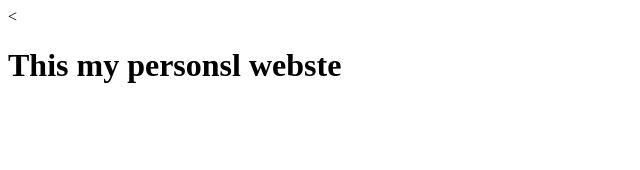
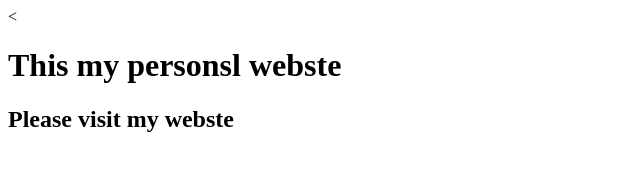
Before and after one commit to saifur01/my-second-website, a plain HTML site: page index.html in a window 1280 px wide. Shown: the whole page, without its empty margins (0-640 px from the left). Drawn offline with Linux system fonts and the light colour scheme.

Commit message:
new heading

```diff
--- a/index.html
+++ b/index.html
@@ -6,6 +6,7 @@
 </head>
 <body>
     <h1></h>This my personsl webste</h1>
+    <h2>Please visit my webste</h2>
 
 </body>
 </html>
```
